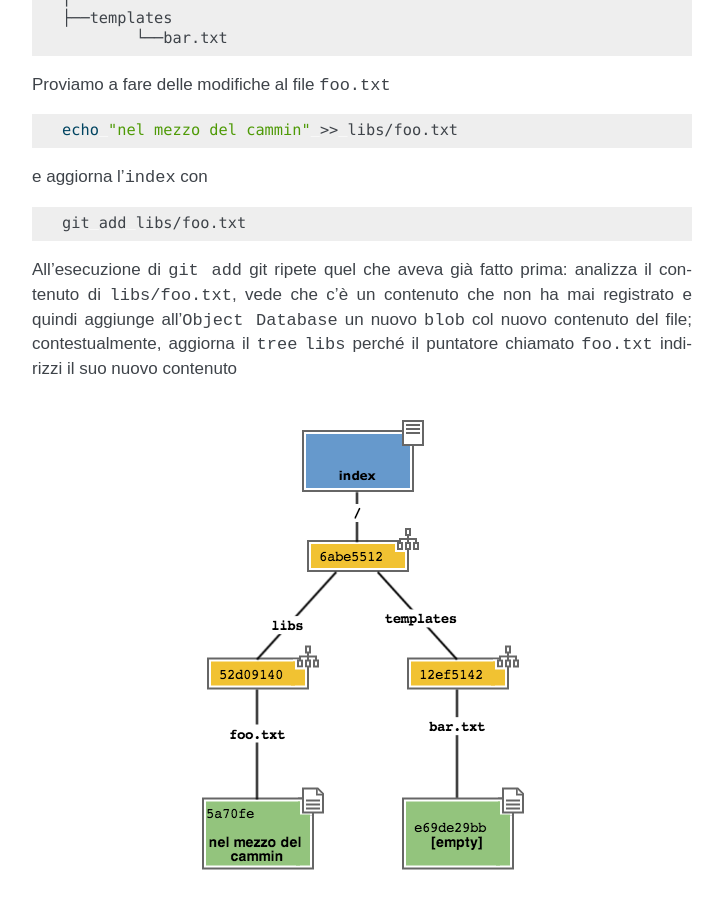
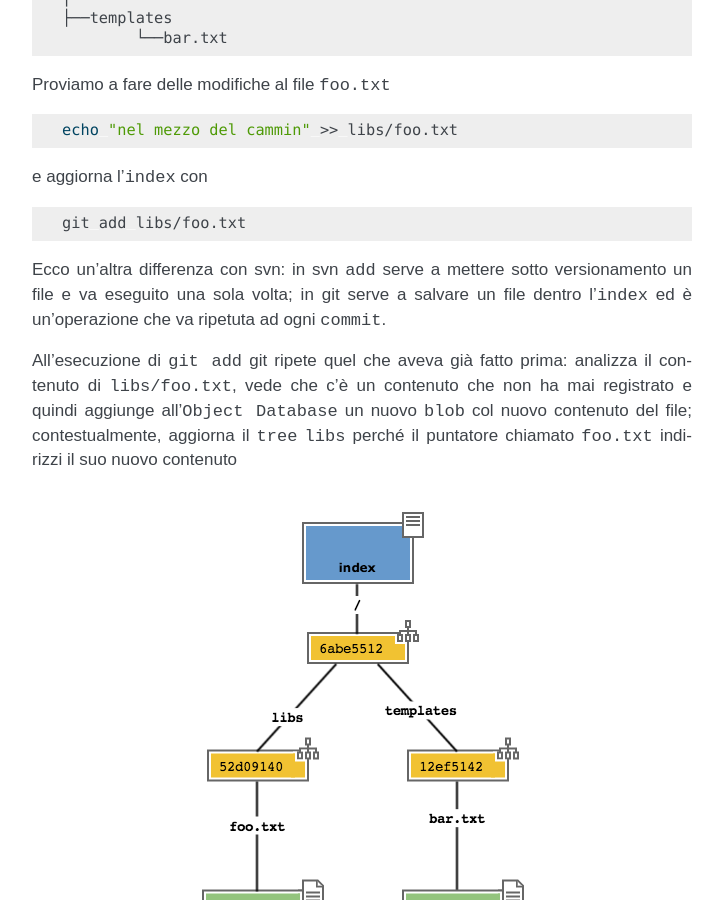
Before and after one commit to arialdomartini/get-git, a Sphinx documentation site: the page built from docs/internal.rst, in a window 1280 px wide and 900 px high, scrolled down 6470 px. Shown: the whole window, without its empty margins (388-1111 px from the left). Built offline with Sphinx 7.4.7, drawn with Linux system fonts in a browser that asks for light colours.

```diff
--- a/docs/internal.rst
+++ b/docs/internal.rst
@@ -271,6 +271,11 @@
 
     git add libs/foo.txt
 
+Ecco un'altra differenza con svn: in svn ``add`` serve a mettere sotto
+versionamento un file e va eseguito una sola volta; in git serve
+a salvare un file dentro l'``index`` ed è un'operazione che va ripetuta
+ad ogni ``commit``.
+
 All'esecuzione di ``git add`` git ripete quel che aveva già fatto prima:
 analizza il contenuto di ``libs/foo.txt``, vede che c'è un contenuto che
 non ha mai registrato e quindi aggiunge all'``Object Database`` un nuovo
--- a/docs/obiettivo_1.rst
+++ b/docs/obiettivo_1.rst
@@ -43,7 +43,7 @@
     ls
     libs    templates
 
-Effettivamente, a parte un misterioso e prolisso messaggio di con cui
+Effettivamente, a parte un misterioso e prolisso messaggio nel quale
 git si lamenta di essere in ``'detached HEAD' state`` (poi chiariremo
 questo punto), il file system è tornato allo stato del primo commit e,
 infatti, il file ``doh.html`` è scomparso.
```
